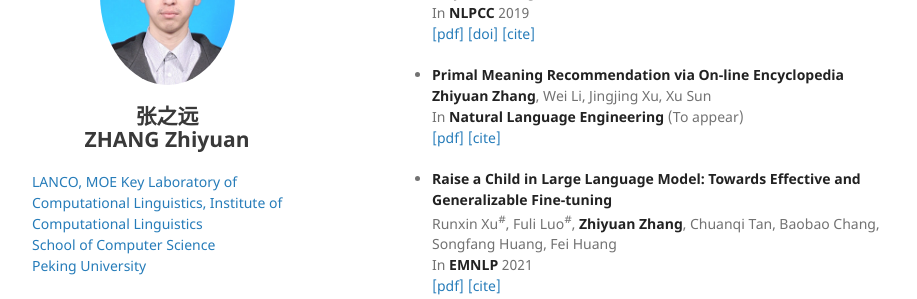
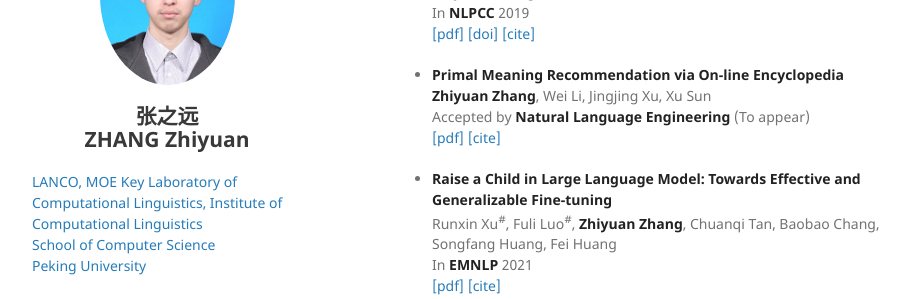
Before and after one commit to pkuzzy/pkuzzy.github.io, a Jekyll site: the page built from index.md, in a window 1280 px wide and 900 px high, scrolled down 1278 px. Shown: the part 153-452 px from the top of the window, without its empty margins (178-1095 px from the left). Built offline with Jekyll 4.4.1, drawn with Linux system fonts in a browser that asks for light colours; nearby versions of some CDN libraries; our own code applies the rules of GitHub Pages for plain Markdown files.

Commit message:
Update index.md

```diff
--- a/index.md
+++ b/index.md
@@ -55,7 +55,7 @@ layout: default
 
 - **Primal Meaning Recommendation via On-line Encyclopedia**
   **Zhiyuan Zhang**, Wei Li, Jingjing Xu, Xu Sun
-  In **Natural Language Engineering** (To appear)
+  Accepted by **Natural Language Engineering** (To appear)
   [[pdf]](https://arxiv.org/pdf/1808.04660.pdf) [[cite]](https://dblp.uni-trier.de/rec/journals/corr/abs-1808-04660.html?view=bibtex)
 
 - **Raise a Child in Large Language Model: Towards Effective and Generalizable Fine-tuning**
```
